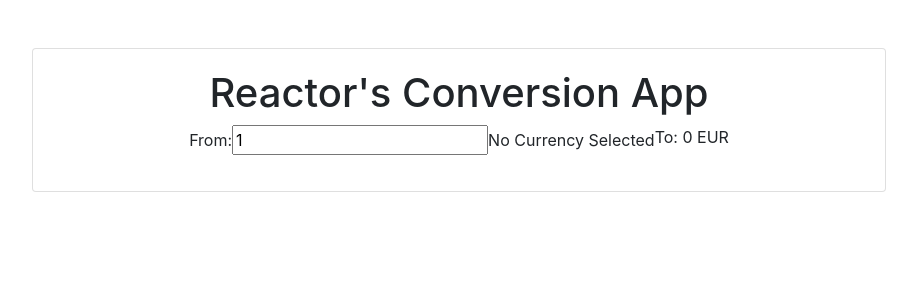
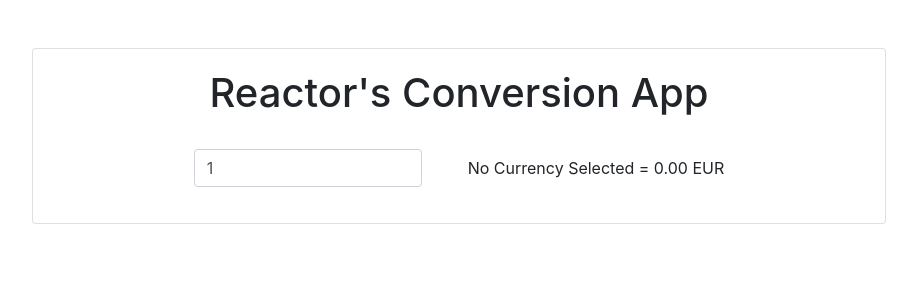
Before and after one commit to Mohan-Palat/project-11, a React (Create React App) app: page / in a window 1280 px wide. Shown: the top 300 px of the page, without its empty margins (181-1098 px from the left). Built offline with nearby package versions, Linux system fonts and the light colour scheme; no server answers.

Commit message:
bootstrap installed decimal points

```diff
--- a/package.json
+++ b/package.json
@@ -7,7 +7,9 @@
     "@testing-library/react": "^11.2.0",
     "@testing-library/user-event": "^12.2.2",
     "axios": "^0.21.0",
+    "bootstrap": "^4.5.3",
     "react": "^17.0.1",
+    "react-bootstrap": "^1.4.0",
     "react-dom": "^17.0.1",
     "react-router-dom": "^5.2.0",
     "react-scripts": "4.0.0",
--- a/public/index.html
+++ b/public/index.html
@@ -17,9 +17,12 @@
       user's mobile device or desktop. See https://developers.google.com/web/fundamentals/web-app-manifest/
     -->
     <link rel="manifest" href="%PUBLIC_URL%/manifest.json" />
-    <link rel="stylesheet" href="https://stackpath.bootstrapcdn.com/bootstrap/4.4.1/css/bootstrap.min.css"
-    integrity="sha384-Vkoo8x4CGsO3+Hhxv8T/Q5PaXtkKtu6ug5TOeNV6gBiFeWPGFN9MuhOf23Q9Ifjh"
-    crossorigin="anonymous">
+    <link
+      rel="stylesheet"
+      href="https://maxcdn.bootstrapcdn.com/bootstrap/4.5.0/css/bootstrap.min.css"
+      integrity="sha384-9aIt2nRpC12Uk9gS9baDl411NQApFmC26EwAOH8WgZl5MYYxFfc+NcPb1dKGj7Sk"
+      crossorigin="anonymous"
+    />
 
     <!--
       Notice the use of %PUBLIC_URL% in the tags above.
--- a/src/App.js
+++ b/src/App.js
@@ -40,7 +40,7 @@ class App extends Component {
           null
         }
 
-
+       <br></br>
         <ExchangeRate
           comparedCurrency={this.state.comparedCurrency}
           exchangeRateResponse={this.state.exchangeRateResponse}
--- a/src/component/Country.js
+++ b/src/component/Country.js
@@ -110,7 +110,7 @@ class Country extends Component {
 
   exchangeRate = (e) => {
     console.log(e.target.value);
-    this.props.exchangeRate(e.target.value);
+    (this.props.exchangeRate(e.target.value)).toFixed(4);
   };
 
   changeCompared = (e) => {
--- a/src/component/ExchangeRate.js
+++ b/src/component/ExchangeRate.js
@@ -10,25 +10,27 @@ function ExchangeRate(props){
     const onAmountChange = (e) => { props.onAmountChange(e.target.value); }
     if (props.exchangeRateResponse.data) {
       baseCurrency = props.exchangeRateResponse.data.base_code;
-      comparedAmount = props.exchangeRateResponse.data.conversion_rates[
+      comparedAmount = (props.exchangeRateResponse.data.conversion_rates)[
         props.comparedCurrency
       ];
+
     }
 
     return (
       <div className="d-flex justify-content-center" >
 
-        <p> From:
-            <input type="text"
+        <p>
+            <input type="number"
                 value={props.increments}
                 onChange={onAmountChange}
+                className="form-control form-comtrol-md col-md-10"
             />
 
-            { baseCurrency }
-
+            {/* { baseCurrency }
+             */}
         </p>
 
-        <p> To: {props.increments * comparedAmount + " " + props.comparedCurrency} </p>
+        <p className="align-self-center">  { `${baseCurrency} =` } {(props.increments * comparedAmount).toFixed(2) + " " + props.comparedCurrency} </p>
       </div>
     );
 
--- a/src/index.js
+++ b/src/index.js
@@ -1,6 +1,7 @@
 import React from 'react';
 import ReactDOM from 'react-dom';
 import './index.css';
+import 'bootstrap/dist/css/bootstrap.min.css';
 import App from './App';
 import reportWebVitals from './reportWebVitals';
 
```
Also changed, not shown: 1 other file (tests, documents, lock files or other folders).
